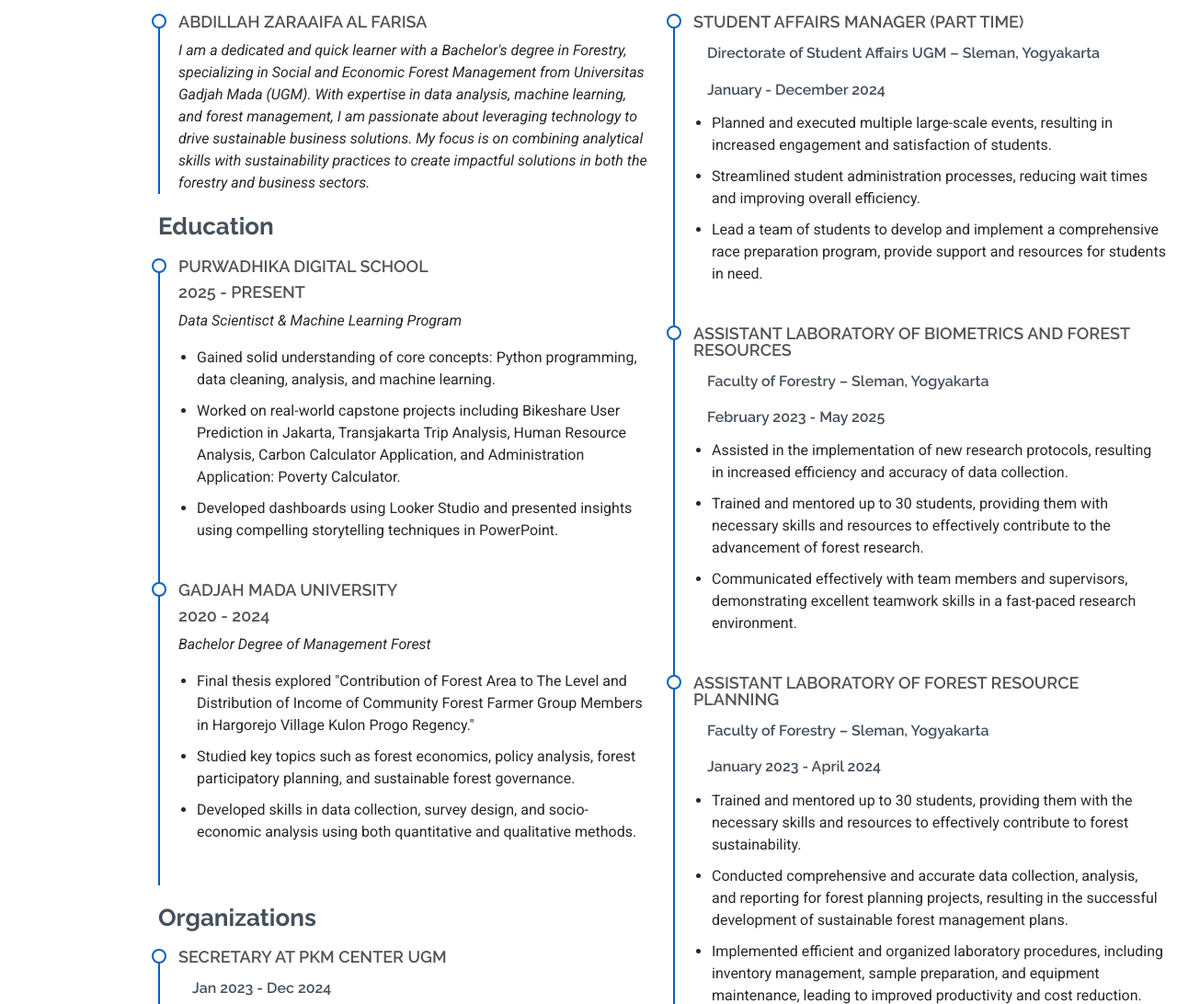
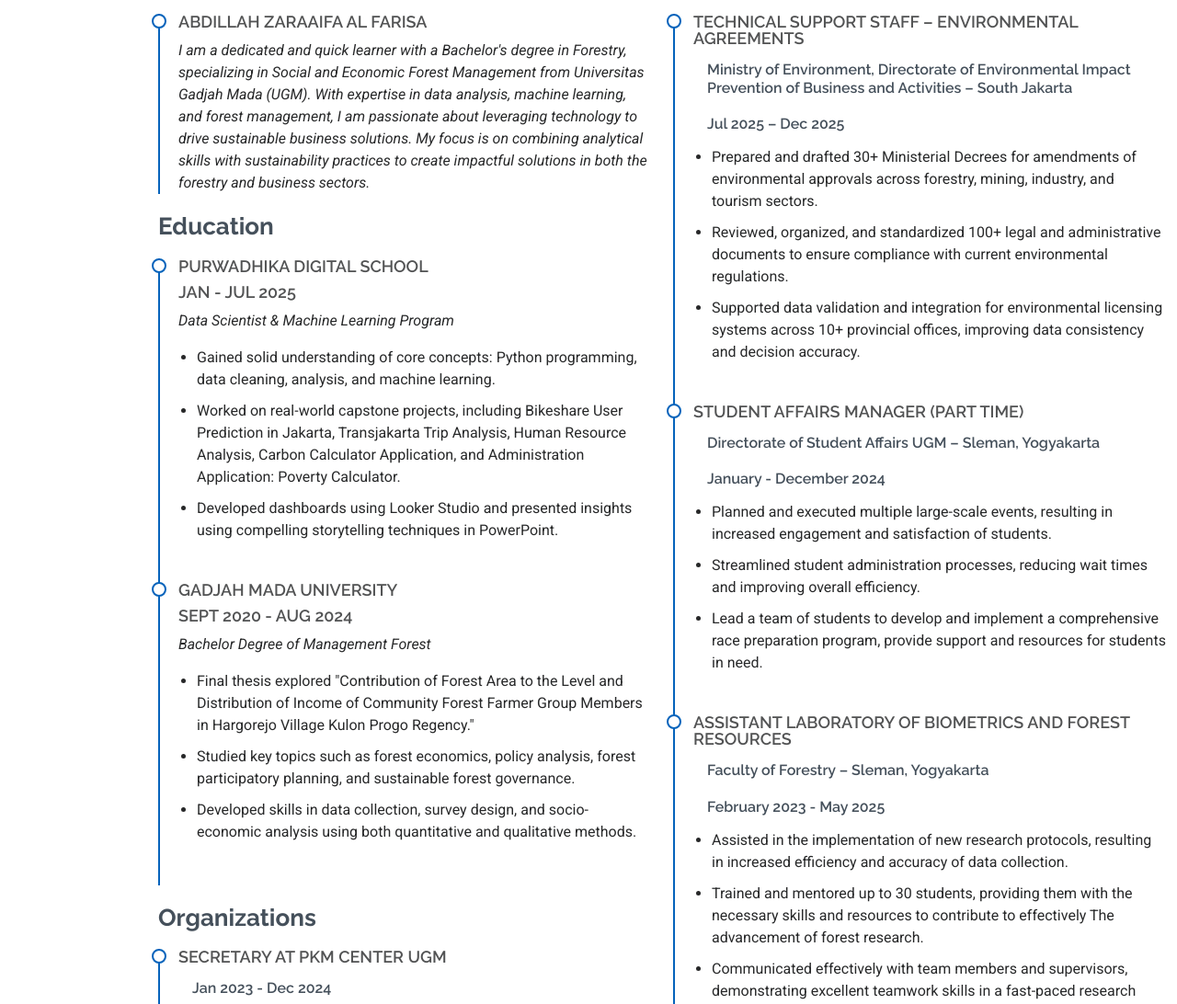
Before and after one commit to Zaraaifa/portfolio, a plain HTML site: page index.html in a window 1280 px wide. Shown: the part 2315-3407 px from the top of the page at 92% size. Drawn offline with Linux system fonts and the light colour scheme.

Commit message:
edit loc and experience

```diff
--- a/index.html
+++ b/index.html
@@ -121,7 +121,7 @@
         <div class="row justify-content-center">
           <div class="col-lg-12 text-left">
             <h2>Abdillah Zaraaifa Al Farisa</h2>
-            <p>I'm <span class="typed" data-typed-items="Data Enthusiast, Machine Learning Enthusiast, Public Speakers"></span><span class="typed-cursor typed-cursor--blink" aria-hidden="true"></span></p>
+            <p>I'm <span class="typed" data-typed-items="Data Enthusiast, Machine Learning Enthusiast, Public Speaker"></span><span class="typed-cursor typed-cursor--blink" aria-hidden="true"></span></p>
             <div class="social-links">
               <a href="https://instagram.com/abdillah.zaraifa" class="instagram" target="_blank" aria-label="Instagram">
                 <i class="bi bi-instagram"></i></a>
@@ -162,7 +162,7 @@
               <div class="col-lg-6">
                 <ul>
                   <li><i class="bi bi-chevron-right"></i> <strong>Phone:</strong> <span>+62 858 4346 5944</span></li>
-                  <li><i class="bi bi-chevron-right"></i> <strong>City:</strong> <span>Yogyakarta, Indonesia</span></li>
+                  <li><i class="bi bi-chevron-right"></i> <strong>City:</strong> <span>South Jakarta, Jakarta, Indonesia</span></li>
                 </ul>
               </div>
               <div class="col-lg-6">
@@ -292,21 +292,21 @@
             <h3 class="resume-title">Education</h3>
             <div class="resume-item">
               <h4>Purwadhika Digital School</h4>
-              <h4>2025 - present</h4>
-              <p><em>Data Scientisct & Machine Learning Program</em></p>
+              <h4>Jan - Jul 2025</h4>
+              <p><em>Data Scientist & Machine Learning Program</em></p>
               <ul>
                 <li>Gained solid understanding of core concepts: Python programming, data cleaning, analysis, and machine learning.</li>
-                <li>Worked on real-world capstone projects including Bikeshare User Prediction in Jakarta, Transjakarta Trip Analysis, Human Resource Analysis, Carbon Calculator Application, and Administration Application: Poverty Calculator.</li>
+                <li>Worked on real-world capstone projects, including Bikeshare User Prediction in Jakarta, Transjakarta Trip Analysis, Human Resource Analysis, Carbon Calculator Application, and Administration Application: Poverty Calculator.</li>
                 <li>Developed dashboards using Looker Studio and presented insights using compelling storytelling techniques in PowerPoint.</li>
                </ul>
             </div><!-- Edn Resume Item -->
 
             <div class="resume-item">
               <h4>Gadjah Mada University</h4>
-              <h4>2020 - 2024</h4>
+              <h4>Sept 2020 - Aug 2024</h4>
               <p><em>Bachelor Degree of Management Forest</em></p>
               <ul>
-                <li>Final thesis explored "Contribution of Forest Area to The Level and Distribution of Income of Community Forest Farmer Group Members in Hargorejo Village Kulon Progo Regency."</li>
+                <li>Final thesis explored "Contribution of Forest Area to the Level and Distribution of Income of Community Forest Farmer Group Members in Hargorejo Village Kulon Progo Regency."</li>
                 <li>Studied key topics such as forest economics, policy analysis, forest participatory planning, and sustainable forest governance.</li>
                 <li>Developed skills in data collection, survey design, and socio-economic analysis using both quantitative and qualitative methods.</li>
                </ul>
@@ -325,7 +325,7 @@
             </div><!-- Edn Resume Item -->
 
             <div class="resume-item">
-              <h4>Networking Comission at Forest Management Student Family</h4>
+              <h4>Networking Commission at Forest Management Student Family</h4>
               <h5>Jan 2023 - Dec 2024</h5>
               <ul>
                 <li>Maintained partnerships and sponsorships with external institutions to support organizational programs.</li>
@@ -359,6 +359,17 @@
           <div class="col-lg-6" data-aos="fade-up" data-aos-delay="200">
             <h3 class="resume-title">Professional Experience</h3>
             <div class="resume-item">
+              <h4>Technical Support Staff – Environmental Agreements</h4>
+              <h5>Ministry of Environment, Directorate of Environmental Impact Prevention of Business and Activities – South Jakarta</h5>
+              <h5>Jul 2025 – Dec 2025</h5>
+              <ul>
+                <li>Prepared and drafted 30+ Ministerial Decrees for amendments of environmental approvals across forestry, mining, industry, and tourism sectors.</li>
+                <li>Reviewed, organized, and standardized 100+ legal and administrative documents to ensure compliance with current environmental regulations.</li>
+                <li>Supported data validation and integration for environmental licensing systems across 10+ provincial offices, improving data consistency and decision accuracy.</li>
+                </ul>
+            </div><!-- Edn Resume Item -->
+
+            <div class="resume-item">
               <h4>Student Affairs Manager (Part Time)</h4>
               <h5>Directorate of Student Affairs UGM – Sleman, Yogyakarta</h5>
               <h5>January - December 2024</h5>
@@ -377,8 +388,8 @@
               <ul>
                 <li>Assisted in the implementation of new research protocols, resulting in increased efficiency and accuracy of data
                   collection.</li>
-                <li>Trained and mentored up to 30 students, providing them with necessary skills and resources to effectively contribute to
-                  the advancement of forest research.</li>
+                <li>Trained and mentored up to 30 students, providing them with the necessary skills and resources to contribute to effectively
+                  The advancement of forest research.</li>
                 <li>Communicated effectively with team members and supervisors, demonstrating excellent teamwork skills in a fast-paced
                   research environment.</li>
               </ul>
@@ -389,10 +400,10 @@
               <h5>Faculty of Forestry – Sleman, Yogyakarta</h5>
               <h5>January 2023 - April 2024</h5>
               <ul>
-                <li>Trained and mentored up to 30 students, providing them with the necessary skills and resources to effectively contribute
+                <li>Trained and mentored up to 30 students, providing them with the necessary skills and resources to contribute effectively
                   to forest sustainability.</li>
                 <li>Conducted comprehensive and accurate data collection, analysis, and reporting for forest planning projects, resulting in
-                  the successful development of sustainable forest management plans.</li>
+                  The successful development of sustainable forest management plans.</li>
                 <li>Implemented efficient and organized laboratory procedures, including inventory management, sample preparation, and
                   equipment maintenance, leading to improved productivity and cost reduction.</li>
               </ul>
@@ -579,7 +590,7 @@
               <i class="bi bi-geo-alt flex-shrink-0"></i>
               <div>
                 <h3>Address</h3>
-                <p>Sleman, Yogyakarta, Indonesia</p>
+                <p>South Jakarta, Jakarta, Indonesia</p>
               </div>
             </div><!-- End Info Item -->
 
```
